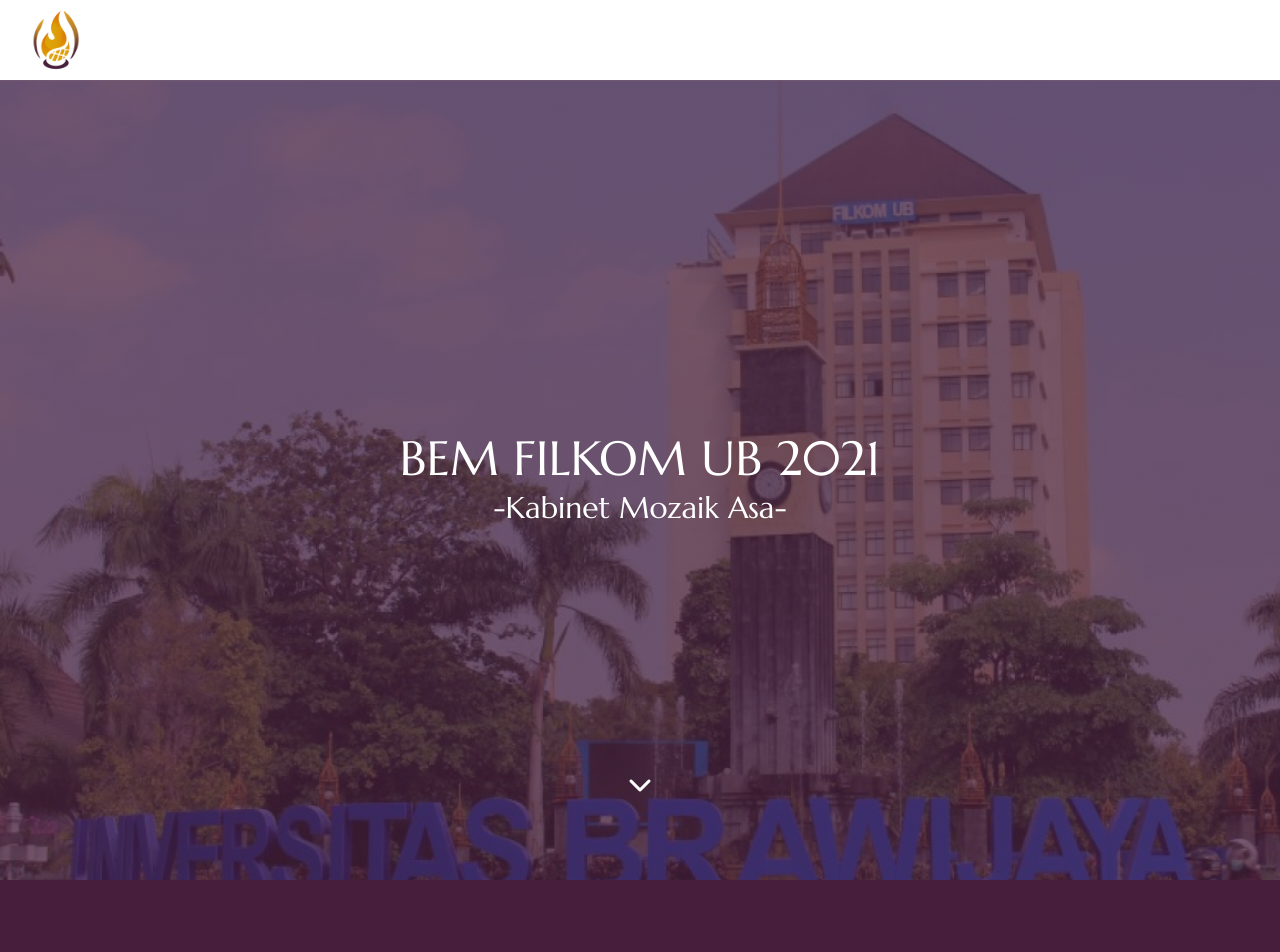
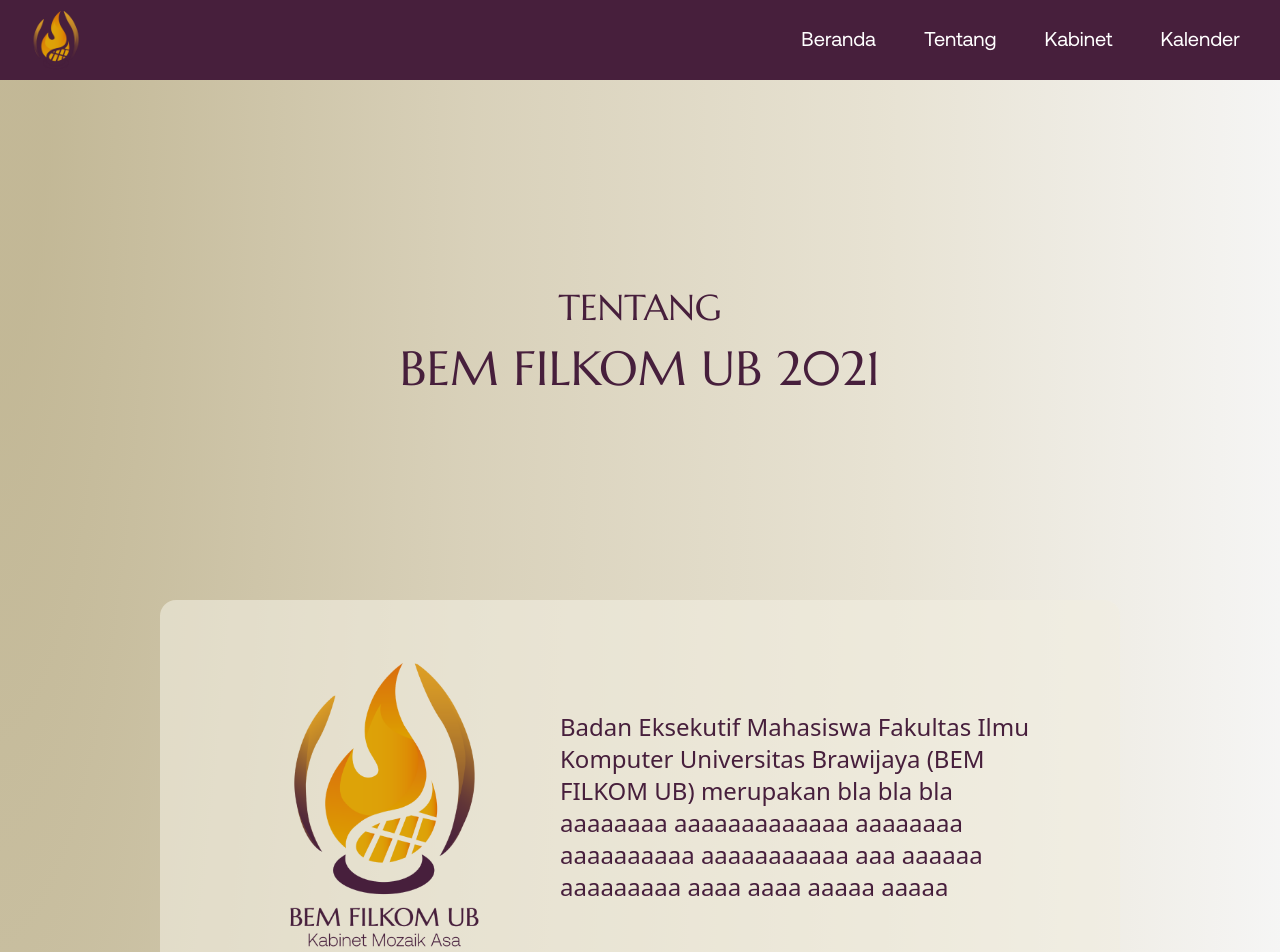
Before and after one commit to bem-filkom/web2021, a React (Create React App) app: page /tentang in a window 1280 px wide. Shown: the top 952 px of the page. Built offline with nearby package versions, Linux system fonts and the light colour scheme.

Commit message:
feat: implement about page

```diff
--- a/src/App.js
+++ b/src/App.js
@@ -2,6 +2,7 @@
 import { Switch, BrowserRouter as Router, Route } from "react-router-dom";
 import Footer from "./components/Footer";
 import Navbar from "./components/Navbar/Navbar";
+import About from "./pages/About";
 import Home from "./pages/Home";
 
 const App = () => {
@@ -9,7 +10,8 @@
     <Router>
       <Navbar />
       <Switch>
-        <Route path="/" component={Home} />
+        <Route path="/" component={Home} exact />
+        <Route path="/tentang" component={About} exact />
       </Switch>
       <Footer/>
     </Router>
--- a/src/components/Navbar/Navbar.js
+++ b/src/components/Navbar/Navbar.js
@@ -9,7 +9,7 @@
   return (
     <div
       className={`flex flex-row px-4 ${
-        home ? "fixed" : "sticky"
+        home ? "fixed" : "sticky bg-purple"
       } w-full top-0 font-aeonik text-white  z-10`}
     >
       <NavLogo />
--- a/src/pages/About.js
+++ b/src/pages/About.js
@@ -1,11 +1,88 @@
-import React from 'react'
+import React from "react";
 
 const About = () => {
-    return (
-        <div>
+  return (
+    <div
+      style={{
+        background:
+          "radial-gradient(102.08% 403.83% at 0% 0%, rgba(192, 181, 146, 0.96) 3.65%, rgba(200, 189, 156, 0.7) 35.94%, rgba(208, 198, 167, 0.5) 67.71%, rgba(242, 242, 242, 0.69) 100%)",
+      }}
+    >
+      <div className="py-52 text-center text-purple font-marcellus">
+        <h2 className="text-4xl mb-4">TENTANG</h2>
+        <h1 className="text-5xl">BEM FILKOM UB 2021</h1>
+      </div>
+      <div className="w-9/12 mx-auto ">
+        <div
+          className="rounded-2xl flex flex-row px-16 py-12 gap-x-4"
+          style={{ background: "rgba(242, 238, 225, 0.6)" }}
+        >
+          <div className="flex-shrink-0">
+            <img
+              src="/assets/pictures/logo-transparent.png"
+              alt="Logo BEM"
+              className="w-80"
+            />
+          </div>
+          <div className="text-2xl text-purple my-auto">
+            Badan Eksekutif Mahasiswa Fakultas Ilmu Komputer Universitas
+            Brawijaya (BEM FILKOM UB) merupakan bla bla bla aaaaaaaa
+            aaaaaaaaaaaaa aaaaaaaa aaaaaaaaaa aaaaaaaaaaa aaa aaaaaa aaaaaaaaa
+            aaaa aaaa aaaaa aaaaa
+          </div>
+        </div>
+      </div>
+      <div className="mt-20 px-24 py-12 text-purple bg-yellow">
+        <h2 className="text-4xl text-right font-marcellus border-b-2 border-purple pb-4">
+          VISI
+        </h2>
+        <p className="text-2xl px-16 py-8 font-aeonik">
+          BEM FILKOM UB Sebagai wadah multi arti sehingga terwujudnya kolaborasi
+          aksi untuk FILKOM, Brawijaya, dan Indonesia
+        </p>
+      </div>
+      <div className="px-24 py-12 text-purple bg-gray">
+        <h2 className="text-4xl font-marcellus border-b-2 border-purple pb-4">
+          MISI
+        </h2>
+        <p className="text-2xl py-8 font-aeonik">
+          <ul className="list-decimal pl-6">
+            <li>
+              Membangun internal BEM FILKOM UB yang berporos profesionalitas
+              berlandaskan kekeluargaan
+            </li>
+            <li>
+              Mewujudkan pelayanan advokasi yang responsif dan kredibel demi
+              kesejahteraan mahasiswa
+            </li>
+            <li>
+              Menciptakan wadah untuk mahasiswa agar mencapai aktualisasi diri
+              agar terciptanya aksi prestasi
+            </li>
 
+            <li>
+              Menginisiasikan pergerakan mahasiswa yang strategis dan dinamis
+            </li>
+            <li>
+              Mengkolaborasikan seluruh elemen FILKOM UB secara komprehensif{" "}
+            </li>
+          </ul>
+        </p>
+      </div>
+      <div className="flex flex-row ">
+        <div className="w-1/2 bg-purple px-8 py-16 flex">
+          <h2 className="text-4xl font-marcellus text-white border-b-2 border-white pb-4">
+            ARAH GERAK
+          </h2>
         </div>
-    )
-}
+        <div className="w-1/2 bg-yellow px-8 py-16 flex">
+          <h2 className="text-4xl font-marcellus text-purple border-b-2 border-purple pb-4 ml-auto">
+            BUDAYA KERJA
+          </h2>
+        </div>
+      </div>
+    </div>
+  );
+};
 
-export default About
+export default About;
--- a/src/pages/Home.js
+++ b/src/pages/Home.js
@@ -100,13 +100,22 @@
             has been the industry's standard dummy text ever"
           />
         </div>
+        <div className='flex mt-12'>
+          <a className="px-8 py-2 text-lg font-marcellus rounded-full font-semibold bg-yellow-light border-2 border-black mx-auto">
+            Read More
+          </a>
+        </div>
       </div>
       <div className="bg-yellow py-12">
         <h2 className="text-white text-center font-marcellus text-4xl font-semibold">
           PARTNERSHIP
         </h2>
-        <div className='mt-8'>
-          <img src="https://dummyimage.com/vga" alt="Article" className='w-80 mx-auto'/>
+        <div className="mt-8">
+          <img
+            src="https://dummyimage.com/vga"
+            alt="Article"
+            className="w-80 mx-auto"
+          />
         </div>
       </div>
     </div>
--- a/tailwind.config.js
+++ b/tailwind.config.js
@@ -8,7 +8,8 @@
           DEFAULT: "#471F3C",
         },
         yellow:{
-          DEFAULT : '#DC9E25'
+          DEFAULT : '#DC9E25',
+          light : '#E5B350'
         },
         orange : {
           DEFAULT : '#DA6D0D'
```
Also changed, not shown: public/assets/pictures/logo-transparent.png (added).
